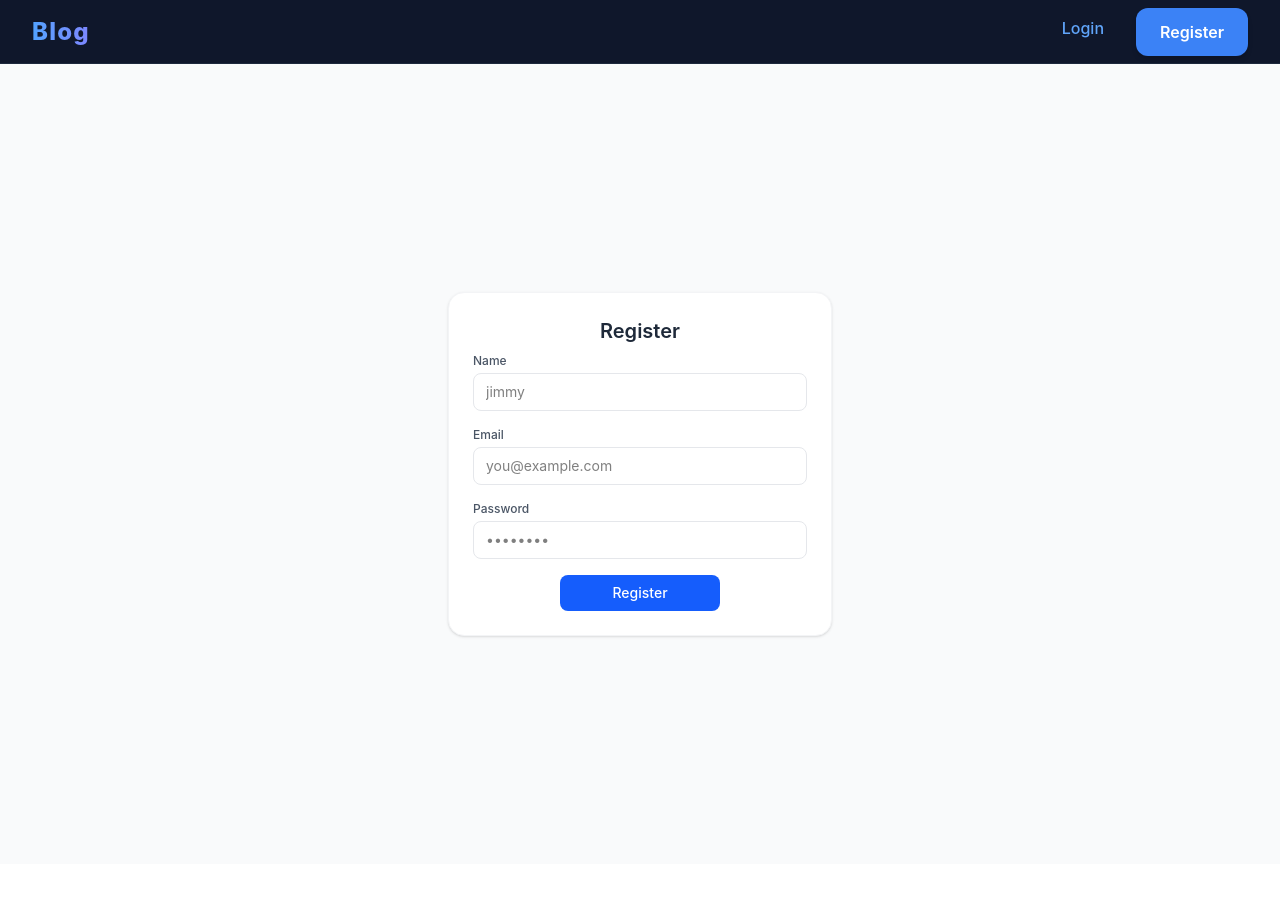
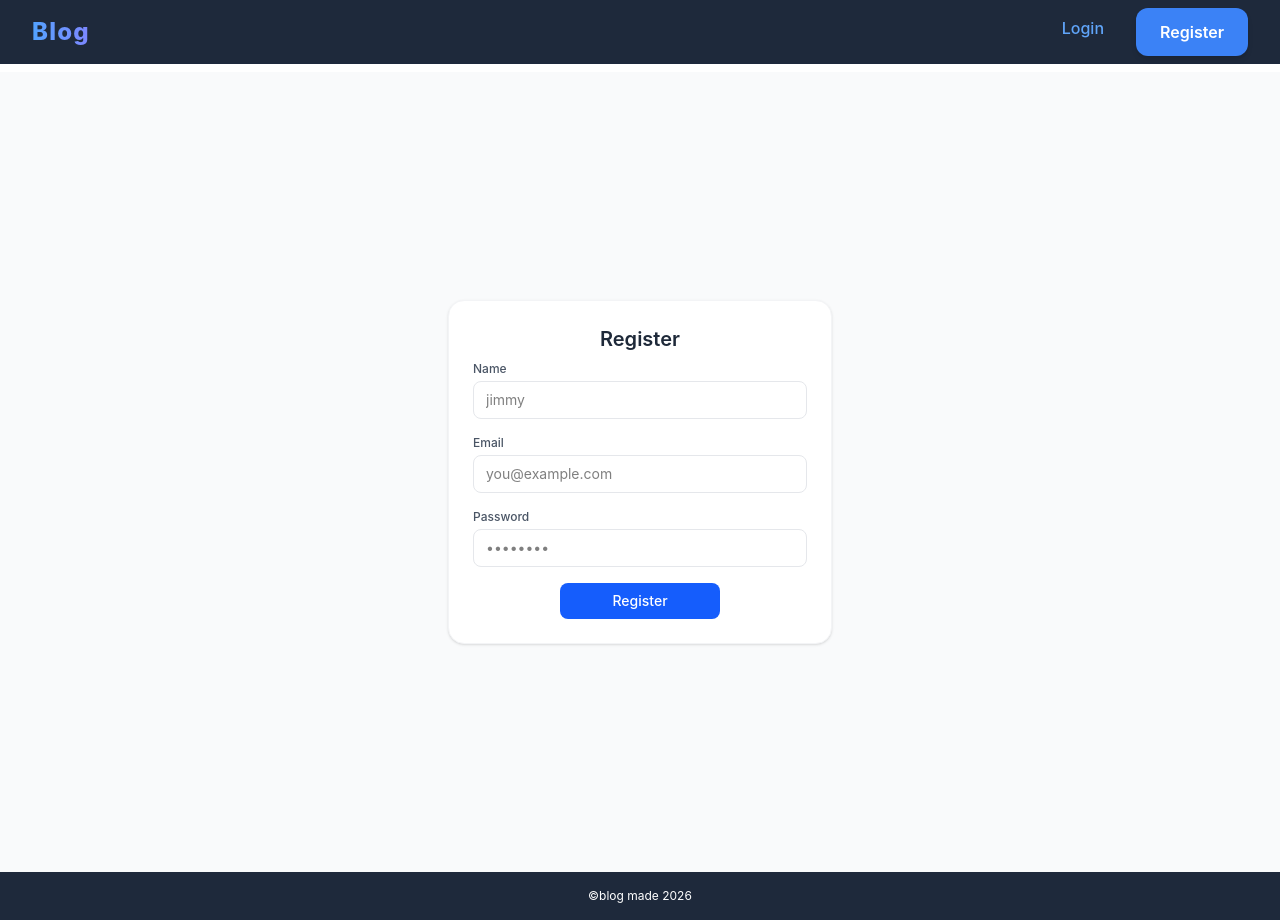
Before and after one commit to Usama-dev1/capp, a React (Vite) app: page /register in a window 1280 px wide. Before the commit the page ends 864 px from the top, so only its background shows below. Built offline with nearby package versions, Linux system fonts and the light colour scheme.

Commit message:
added home page layout

```diff
--- a/src/App.jsx
+++ b/src/App.jsx
@@ -11,15 +11,19 @@ import RegisterPage from "./pages/RegisterPage";
 import HomePage from "./pages/HomePage";
 import NotFoundPage from "./pages/NotFoundPage";
 import PostByUserPage from "./pages/PostByUserPage";
+import HomePageLayout from "./pages/layouts/HomePageLayout";
 const App = () => {
   return (
     <BrowserRouter>
       <Routes>
         {/* public routes */}
-        <Route index element={<HomePage />} />
-        <Route path="/:id" element={<PostDetailsPage />} />
-        <Route path="login" element={<LoginPage />} />
-        <Route path="register" element={<RegisterPage />} />
+        <Route element={<HomePageLayout />}>
+          <Route index element={<HomePage />} />
+          <Route path="/:id" element={<PostDetailsPage />} />
+          <Route path="login" element={<LoginPage />} />
+          <Route path="register" element={<RegisterPage />} />
+          <Route path="*" element={<NotFoundPage />} />
+        </Route>
 
         {/* protected routes */}
         <Route element={<ProtectedRoute />}>
@@ -37,7 +41,6 @@ const App = () => {
         </Route>
 
         {/*not found */}
-        <Route path="*" element={<NotFoundPage />} />
       </Routes>
     </BrowserRouter>
   );
--- /dev/null
+++ b/src/components/Footer.jsx
@@ -0,0 +1,12 @@
+import React from "react";
+
+const Footer = () => {
+  const year = new Date().getFullYear();
+  return (
+    <div className="w-full bg-blue-muted text-center p-4">
+      <p className="text-xs text-white">{`©blog made ${year}`}</p>
+    </div>
+  );
+};
+
+export default Footer;
--- a/src/components/Navbar.jsx
+++ b/src/components/Navbar.jsx
@@ -16,7 +16,7 @@ const Navbar = () => {
   };
 
   return (
-    <nav className="sticky top-0 z-50 bg-slate-900 text-slate-100 border-b border-slate-800 backdrop-blur-md bg-opacity-95 px-4 sm:px-6 lg:px-8 h-16 flex justify-between items-center">
+    <nav className="sticky top-0 z-50 bg-blue-muted border-b border-slate-800 px-4 sm:px-6 lg:px-8 h-16 flex justify-between items-center mb-2">
       {/* Brand Logo */}
       <div className="text-2xl text-transparent bg-clip-text bg-gradient-to-r from-blue-400 to-indigo-400 font-extrabold tracking-wider">
         <NavLink to="/">Blog</NavLink>
--- a/src/pages/HomePage.jsx
+++ b/src/pages/HomePage.jsx
@@ -3,8 +3,6 @@ import PostCardList from "../components/post/PostCardList";
 
 const PostListPage = () => {
   return (
-    <>
-      <Navbar />
     <div className="max-w-4xl mx-auto p-6 bg-white rounded-lg shadow-sm">
       {/* Header Section */}
       <div className="flex justify-between items-center mb-6 border-b border-gray-100 pb-4">
@@ -16,7 +14,6 @@ const PostListPage = () => {
       </div>
       <PostCardList />
     </div>
-    </>
   );
 };
 
--- a/src/pages/LoginPage.jsx
+++ b/src/pages/LoginPage.jsx
@@ -28,8 +28,6 @@ const LoginForm = () => {
   if (loading) return <Loader />;
   if (session) return navigate("/dashboard");
   return (
-    <>
-      <Navbar />
     <div className="min-h-screen w-full flex items-center justify-center bg-gray-50 p-4">
       {/* Form Container */}
       <form
@@ -85,7 +83,6 @@ const LoginForm = () => {
         </div>
       </form>
     </div>
-    </>
   );
 };
 
--- a/src/pages/NotFoundPage.jsx
+++ b/src/pages/NotFoundPage.jsx
@@ -5,10 +5,7 @@ const NotFoundPage = () => {
   return (
     <div className="p-6 max-w-2xl mx-auto text-center">
       <p className="text-red-500 font-medium mb-4">Page not found!</p>
-      <button
-        onClick={() => navigate(-1)}
-        className="bg-gray-600 hover:bg-gray-700 text-white px-4 py-2 rounded-md transition"
-      >
+      <button onClick={() => navigate(-1)} className="btn-primary btn-lg">
         Go back
       </button>
     </div>
--- a/src/pages/RegisterPage.jsx
+++ b/src/pages/RegisterPage.jsx
@@ -28,8 +28,6 @@ const RegisterPage = () => {
   };
 
   return (
-    <>
-      <Navbar />
     <div className="min-h-screen w-full flex items-center justify-center bg-gray-50 p-4">
       <form
         onSubmit={handleSubmit}
@@ -95,7 +93,6 @@ const RegisterPage = () => {
         </div>
       </form>
     </div>
-    </>
   );
 };
 
--- /dev/null
+++ b/src/pages/layouts/HomePageLayout.jsx
@@ -0,0 +1,14 @@
+import { Outlet } from "react-router";
+import Navbar from "../../components/Navbar";
+import Footer from "../../components/Footer";
+const HomePageLayout = () => {
+  return (
+    <>
+      <Navbar />
+      <Outlet />
+      <Footer />
+    </>
+  );
+};
+
+export default HomePageLayout;
```
Lines whose indentation alone changed are shown as unchanged.
